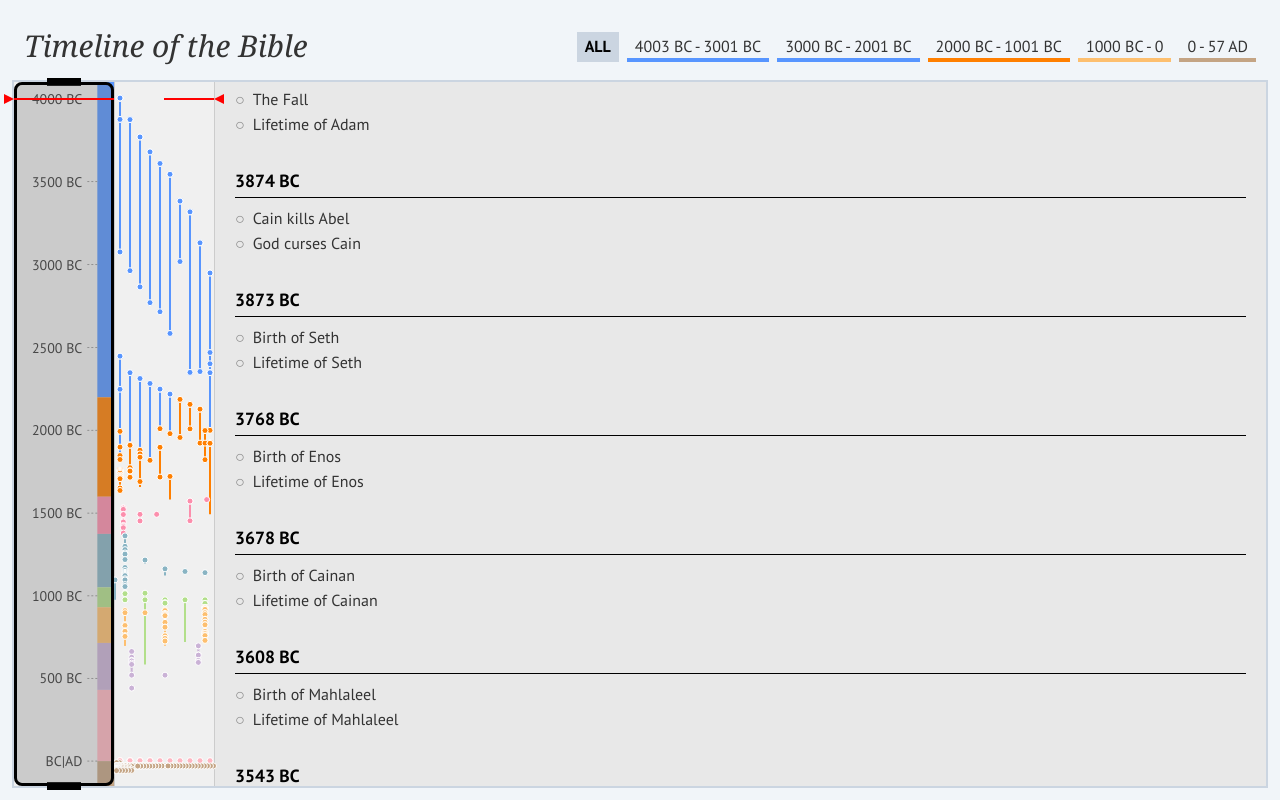
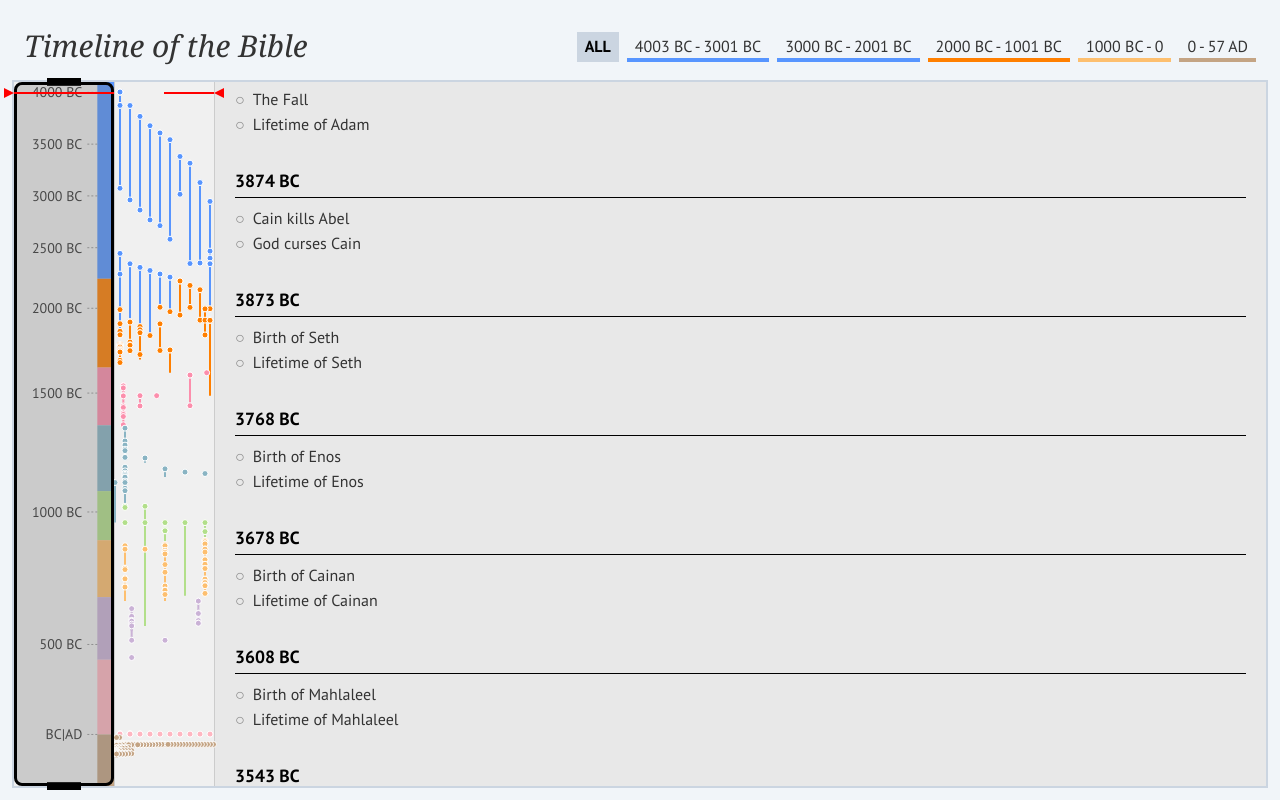
Before and after one commit to Peashooter8890/biblical-timeline-vis, a React (Vite) app: page / in a window 1280 px wide. Built offline with nearby package versions, Linux system fonts and the light colour scheme; a web font is replaced by a local one.

Commit message:
made minimum height logic for charts...

```diff
--- a/src/components/MacroChart/MacroChart.jsx
+++ b/src/components/MacroChart/MacroChart.jsx
@@ -2,6 +2,7 @@ import React, { useEffect, useRef, useCallback } from 'react';
 import * as d3 from 'd3';
 import { TIME_RANGES } from '../../utils/constants.js';
 import './macroChart.css';
+import { EQUAL_DISTRIBUTION_AREA, PROPORTIONATE_DISTRIBUTION_AREA } from '../../utils/constants.js';
 
 // Constants
 const YEAR_LABEL_INTERVAL = 500;
@@ -37,9 +38,17 @@ const MacroChart = ({ data, onBrush, onIndicatorChange, scrollInfo, onScroll, ex
         const totalSpan = TIME_RANGES.reduce((sum, range) =>
             sum + Math.abs(range.end - range.start), 0);
 
+        const numRanges = TIME_RANGES.length;
+        const equalPortionHeight = dimensions.height * EQUAL_DISTRIBUTION_AREA;
+        const proportionalPortionHeight = dimensions.height * PROPORTIONATE_DISTRIBUTION_AREA;
+
+        const equalHeightPerRange = equalPortionHeight / numRanges;
+
         const heights = TIME_RANGES.map(range => {
             const span = Math.abs(range.end - range.start);
-            return (span / totalSpan) * dimensions.height;
+            const proportionalHeight = (span / totalSpan) * proportionalPortionHeight;
+
+            return equalHeightPerRange + proportionalHeight;
         });
 
         const positions = [];
--- a/src/components/MicroChart/Microchart.jsx
+++ b/src/components/MicroChart/Microchart.jsx
@@ -1,6 +1,7 @@
 import React, { useEffect, useRef, useCallback, useState } from 'react';
 import * as d3 from 'd3';
 import { getRangeInfo, getEffectiveColumn, parseDuration } from '../../utils/utils.js';
+import { TIME_RANGES, EQUAL_DISTRIBUTION_AREA, PROPORTIONATE_DISTRIBUTION_AREA } from '../../utils/constants.js';
 import './microChart.css';
 
 // Constants
@@ -23,6 +24,90 @@ const Microchart = ({ data, selection, onIndicatorChange, scrollInfo }) => {
         const rect = containerRef.current.getBoundingClientRect();
         return { width: rect.width, height: rect.height };
     };
+
+    // Calculate era heights using the same logic as MacroChart
+    const calculateEraLayout = useCallback((dimensions, viewRange) => {
+        const [startYear, endYear] = viewRange;
+
+        // Find which TIME_RANGES intersect with our view range
+        const relevantRanges = TIME_RANGES.filter(range =>
+            !(range.end < startYear || range.start > endYear)
+        );
+
+        if (relevantRanges.length === 0) {
+            // Fallback to simple linear scale if no ranges found
+            return {
+                ranges: [],
+                heights: [],
+                positions: [],
+                yScale: d3.scaleLinear().domain([startYear, endYear]).range([0, dimensions.height])
+            };
+        }
+
+        // Calculate the actual span of each relevant range within our view
+        const actualSpans = relevantRanges.map(range => {
+            const actualStart = Math.max(range.start, startYear);
+            const actualEnd = Math.min(range.end, endYear);
+            return actualEnd - actualStart;
+        });
+
+        const totalSpan = actualSpans.reduce((sum, span) => sum + span, 0);
+        const numRanges = relevantRanges.length;
+
+        // Apply the same 75%/25% logic
+        const equalPortionHeight = dimensions.height * EQUAL_DISTRIBUTION_AREA;
+        const proportionalPortionHeight = dimensions.height * PROPORTIONATE_DISTRIBUTION_AREA;
+        const equalHeightPerRange = equalPortionHeight / numRanges;
+
+        const heights = actualSpans.map(span => {
+            const proportionalHeight = (span / totalSpan) * proportionalPortionHeight;
+            return equalHeightPerRange + proportionalHeight;
+        });
+
+        // Calculate positions
+        const positions = [];
+        let currentY = 0;
+        for (const height of heights) {
+            positions.push(currentY);
+            currentY += height;
+        }
+
+        // Create a custom scale function
+        const yScale = (year) => {
+            // Find which range this year belongs to
+            const rangeIndex = relevantRanges.findIndex(range =>
+                year >= Math.max(range.start, startYear) &&
+                year <= Math.min(range.end, endYear)
+            );
+
+            if (rangeIndex === -1) {
+                // Year is outside our ranges, use linear interpolation
+                if (year < startYear) return 0;
+                if (year > endYear) return dimensions.height;
+
+                // Fallback linear scale
+                const progress = (year - startYear) / (endYear - startYear);
+                return progress * dimensions.height;
+            }
+
+            const range = relevantRanges[rangeIndex];
+            const rangeStart = Math.max(range.start, startYear);
+            const rangeEnd = Math.min(range.end, endYear);
+            const rangeSpan = rangeEnd - rangeStart;
+
+            if (rangeSpan <= 0) return positions[rangeIndex];
+
+            const positionInRange = (year - rangeStart) / rangeSpan;
+            return positions[rangeIndex] + (positionInRange * heights[rangeIndex]);
+        };
+
+        return {
+            ranges: relevantRanges,
+            heights,
+            positions,
+            yScale
+        };
+    }, []);
 
     // Calculate the actual view range based on selection and scroll offset
     const calculateViewRange = useCallback((selectionRange, offset) => {
@@ -200,9 +285,10 @@ const Microchart = ({ data, selection, onIndicatorChange, scrollInfo }) => {
 
         const dimensions = getDimensions();
         const [startYear, endYear] = currentViewRange;
-        const yScale = d3.scaleLinear()
-            .domain([startYear, endYear])
-            .range([0, dimensions.height]);
+
+        // Use the new era layout calculation
+        const eraLayout = calculateEraLayout(dimensions, currentViewRange);
+        const yScale = eraLayout.yScale;
 
         const filtered = data.filter(d =>
             d.fields.startDate >= startYear && d.fields.startDate <= endYear);
@@ -278,7 +364,7 @@ const Microchart = ({ data, selection, onIndicatorChange, scrollInfo }) => {
         return () => {
             d3.select(containerRef.current).selectAll('.microchart-tooltip').remove();
         };
-    }, [data, currentViewRange, getDimensions, processEraData, createEvents, createLines, createTooltip]);
+    }, [data, currentViewRange, getDimensions, calculateEraLayout, processEraData, createEvents, createLines, createTooltip]);
 
     useEffect(() => {
         if (!containerRef.current) return;
--- a/src/utils/constants.js
+++ b/src/utils/constants.js
@@ -9,3 +9,6 @@ export const TIME_RANGES = [
     { start: -430,  end: -1,    color: '#FFB6C1' },
     { start: 0,     end: 150,    color: '#C4A484' }
 ];
+
+export const EQUAL_DISTRIBUTION_AREA = 0.5;
+export const PROPORTIONATE_DISTRIBUTION_AREA = 0.5;
```
